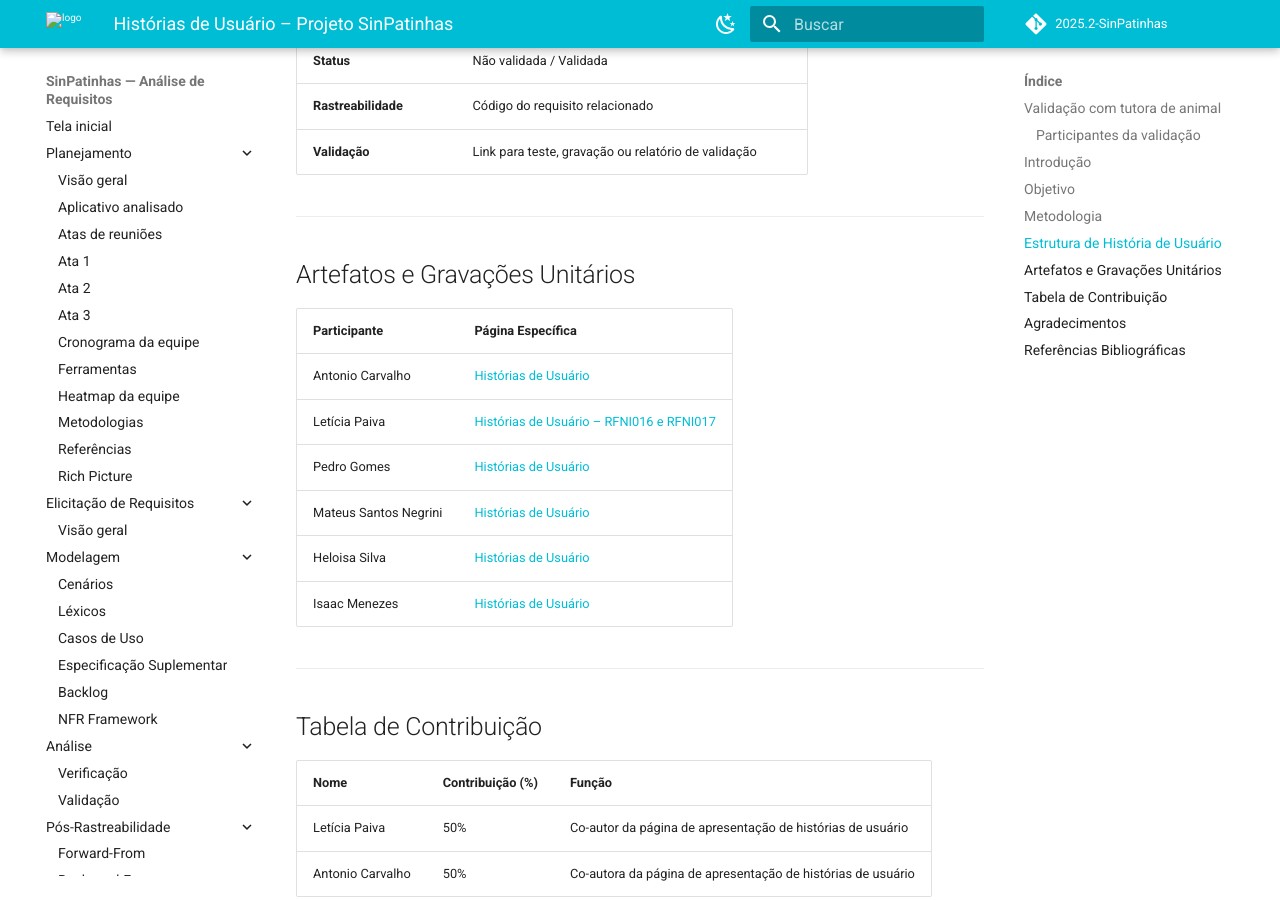
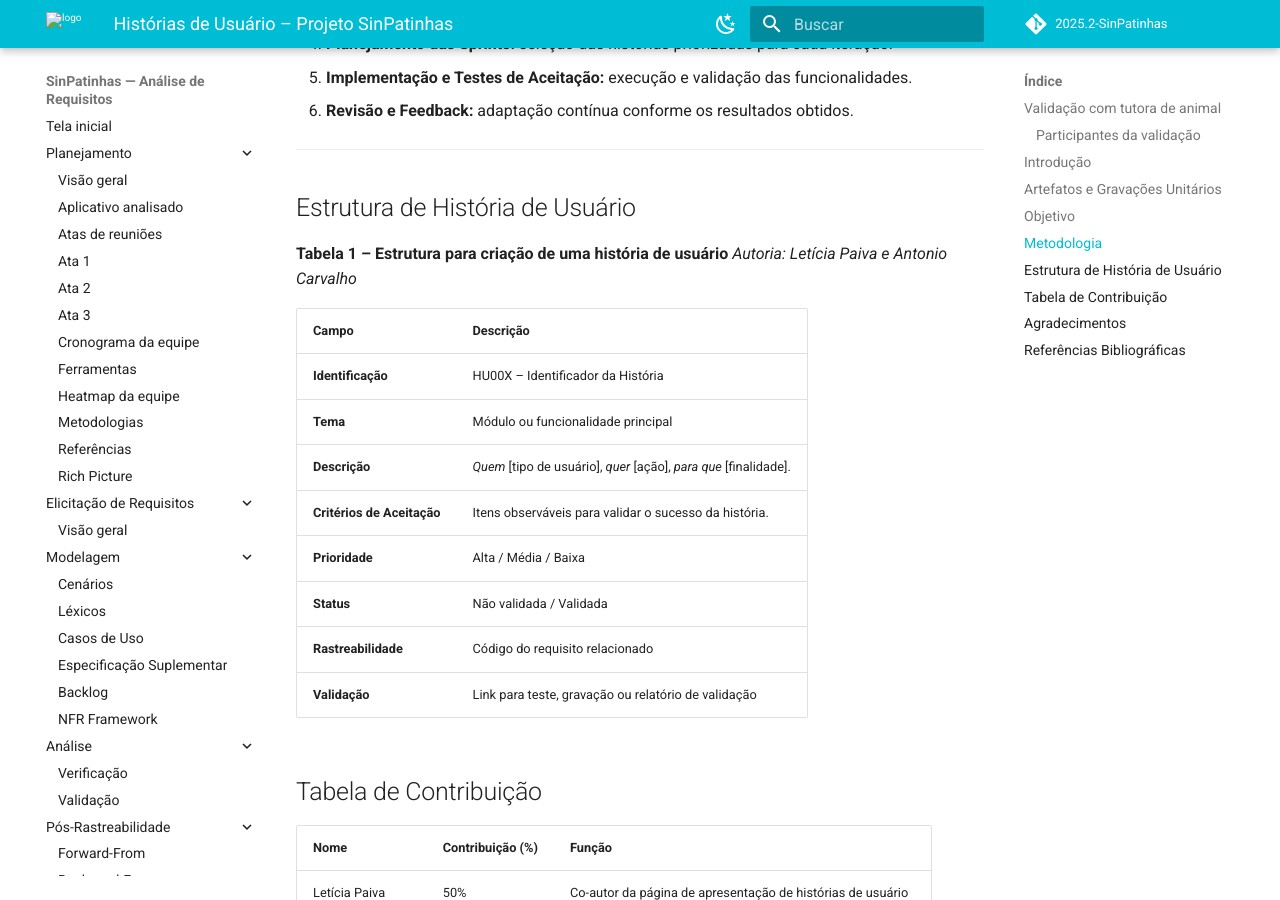
Before and after one commit to Requisitos-de-Software/2025.2-SinPatinhas, an MkDocs documentation site: the page built from docs/modelagem/agilidade/historias_de_usuario.md, in a window 1280 px wide and 900 px high, scrolled down 2447 px. Built offline with MkDocs 1.6.1 and Material for MkDocs 9.7.7, drawn with Linux system fonts in a browser that asks for light colours; comment, search, counter and statistics services are not loaded; some of the changed text lies outside the part shown.

```diff
--- a/docs/modelagem/agilidade/historias_de_usuario.md
+++ b/docs/modelagem/agilidade/historias_de_usuario.md
@@ -71,20 +86,6 @@
 | **Rastreabilidade** | Código do requisito relacionado |
 | **Validação** | Link para teste, gravação ou relatório de validação |
 
----
-
-## Artefatos e Gravações Unitários
-
-| **Participante** | **Página Específica** |
-|-------------------|------------------------|
-| Antonio Carvalho | [Histórias de Usuário](/modelagem/gravacoes/antonio/historias.md) |
-| Letícia Paiva | [Histórias de Usuário – RFNI016 e RFNI017](/modelagem/gravacoes/leticia/historias.md) |
-| Pedro Gomes | [Histórias de Usuário](/modelagem/gravacoes/pedro/historias.md) |
-| Mateus Santos Negrini | [Histórias de Usuário](/modelagem/gravacoes/mateus/historias.md) |
-| Heloisa Silva | [Histórias de Usuário](/modelagem/gravacoes/heloisa/historias.md) |
-| Isaac Menezes | [Histórias de Usuário](/modelagem/gravacoes/isaac/historias.md) |
-
----
 
 ## Tabela de Contribuição
 
```
Also changed, not shown: other parts of docs/modelagem/agilidade/historias_de_usuario.md (+15 -0 lines), docs/modelagem/agilidade/NFR_framework.md (+4 -3 lines), docs/modelagem/agilidade/backlog.md (+14 -1 lines), docs/modelagem/casos_de_uso.md (+1 -0 lines).
